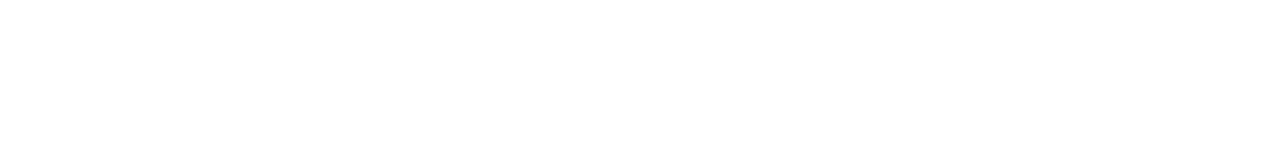
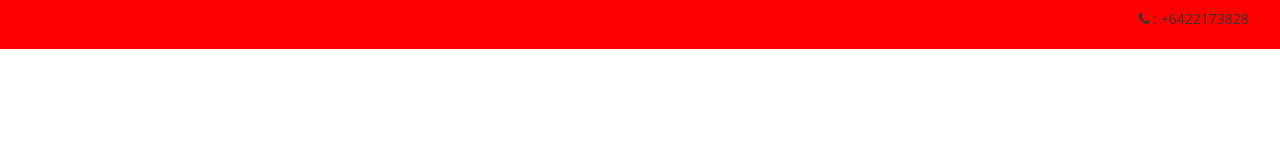
Before and after one commit to amitk2016/resume-plus, a plain HTML site: page index.html in a window 1280 px wide. Drawn offline with nearby package versions, Linux system fonts and the light colour scheme.

Commit message:
navbar top contact

```diff
--- a/index.html
+++ b/index.html
@@ -11,6 +11,13 @@
     <link href="css/app.css" rel="stylesheet">
   </head>
 
+    <header>
+        <div class="container-fluid nav-contact">
+          <div>
+             <p class="pull-right"><i class="fa fa-phone" aria-hidden="true"></i> : +6422173828</p>
+          </div>
+        </div>
+    </header>
 
 
     <script src="bower_components/jquery/dist/jquery.js"></script>
--- a/sass/header/_header.scss
+++ b/sass/header/_header.scss
@@ -0,0 +1,4 @@
+.nav-contact{
+	padding:0.937rem 3.125rem;
+	background-color:red;
+}
```
Also changed, not shown: css/app.css, 1 other file.
